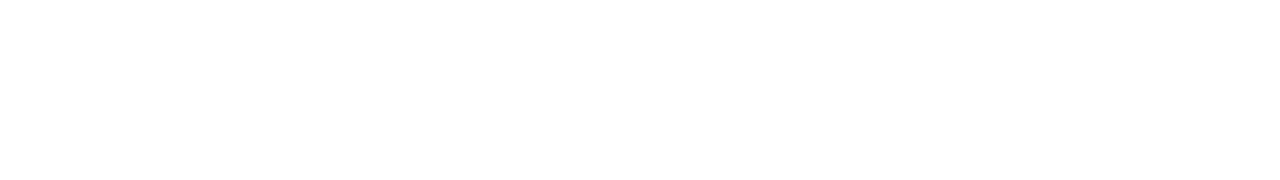
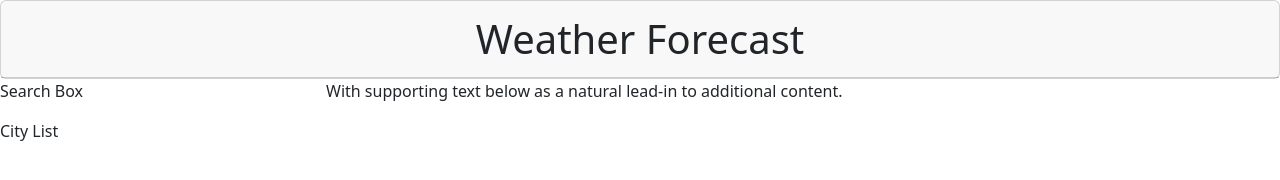
Before and after one commit to kylatae/5-day-forecast, a plain HTML site: page index.html in a window 1280 px wide. Drawn offline with nearby package versions, Linux system fonts and the light colour scheme.

Commit message:
Setup HTML layout

```diff
--- a/index.html
+++ b/index.html
@@ -3,9 +3,33 @@
 <head>
   <meta charset="UTF-8">
   <meta name="viewport" content="width=device-width, initial-scale=1.0">
-  <title>Document</title>
+  <link href="https://cdn.jsdelivr.net/npm/bootstrap@5.3.2/dist/css/bootstrap.min.css" rel="stylesheet" integrity="sha384-T3c6CoIi6uLrA9TneNEoa7RxnatzjcDSCmG1MXxSR1GAsXEV/Dwwykc2MPK8M2HN" crossorigin="anonymous">
+  <title>City Weather Forecast</title>
 </head>
 <body>
+  <div class="card">
+    <div class="card-header text-center fs-1">
+      Weather Forecast
+    </div>
+  </div>
+  <div class="row">
+    <div class="col-3">
+      <div class="row citySearch">
+      <p class="text">  Search Box
+
+      </p>
+      </div>
+      <div class="row citySave">
+        <p class="text"> City List
+
+      </p>
+      </div>
+
+    </div>
+    <div class=" col-9">
+      <p class="text weatherDisplay">With supporting text below as a natural lead-in to additional content.</p>
+    </div>
+  </div>
 
 </body>
 </html>
```
